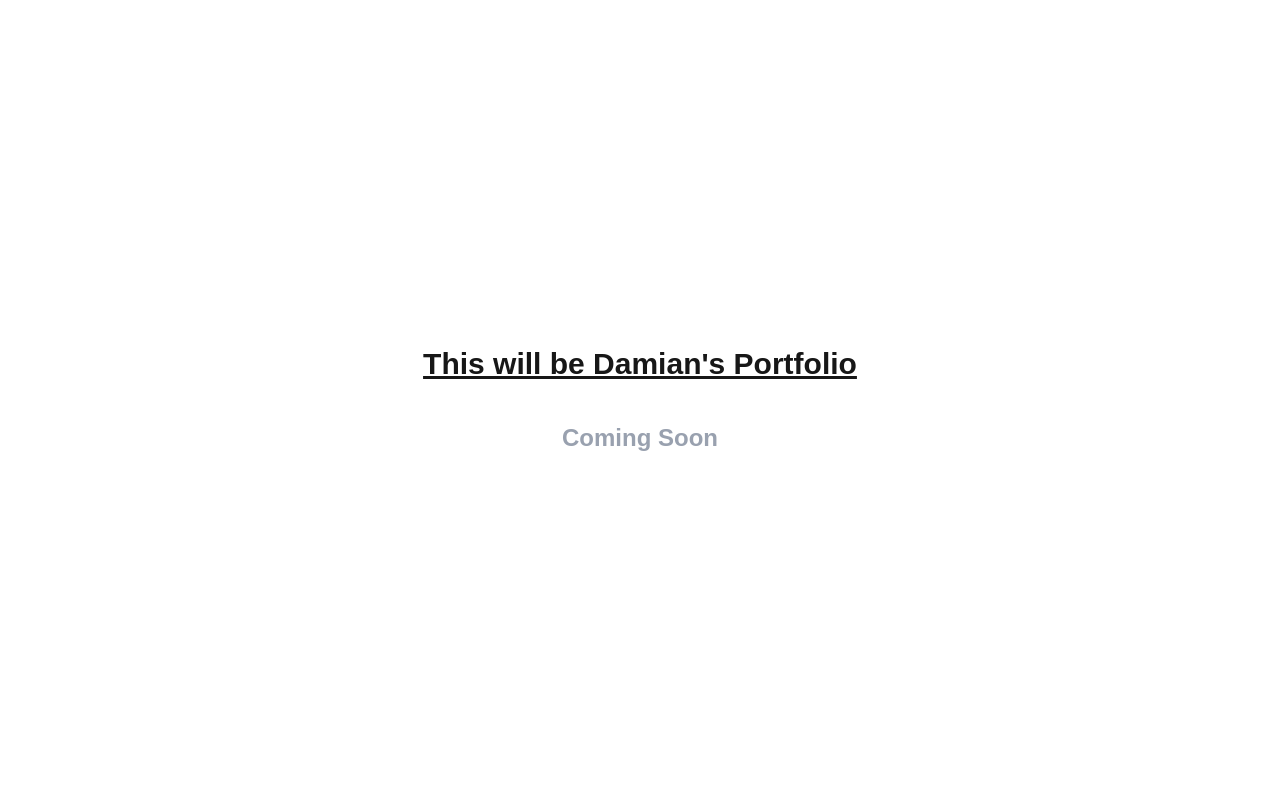
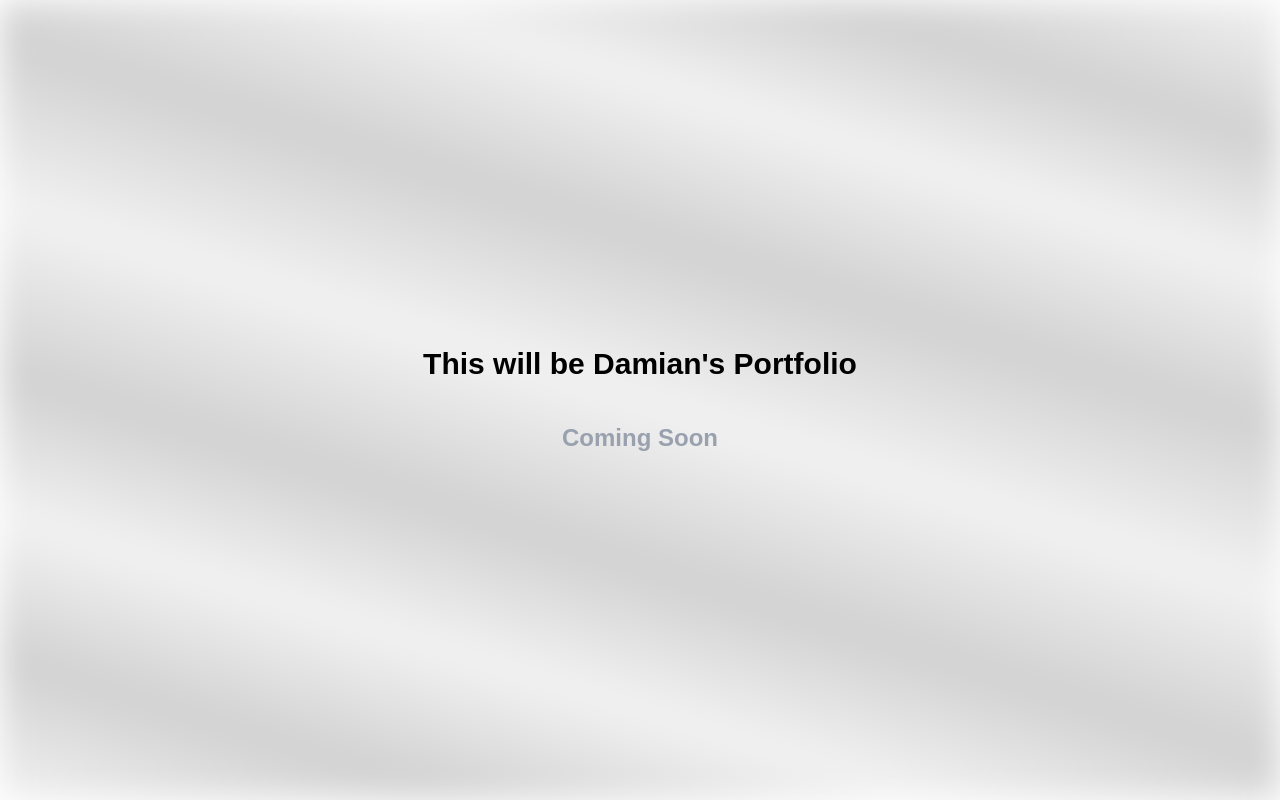
Before and after one commit to damian-pebe/damian-pebe-portfolio, a Next.js app: page / in a window 1280 px wide. Built offline with nearby package versions, Linux system fonts and the light colour scheme.

Commit message:
added new bacground for portfolio

```diff
--- /dev/null
+++ b/app/LandingPage/Components/HomePage.tsx
@@ -0,0 +1,12 @@
+export default function HomePage() {
+  return (
+    <div
+      className="flex flex-col items-center justify-center h-screen"
+    >
+      <h1 className="text-3xl font-bold text-black pb-10">
+        This will be Damian's Portfolio
+      </h1>
+      <h1 className="text-2xl font-bold text-gray-400">Coming Soon</h1>
+    </div>
+  );
+}
--- /dev/null
+++ b/app/LandingPage/LandingPage.tsx
@@ -0,0 +1,9 @@
+import HomePage from "./Components/HomePage";
+
+export default function LandingPage() {
+  return (
+    <div>
+      <HomePage />
+    </div>
+  );
+}
--- a/app/layout.tsx
+++ b/app/layout.tsx
@@ -23,12 +23,17 @@ export default function RootLayout({
   children: React.ReactNode;
 }>) {
   return (
-    <html lang="en">
-      <body
-        className={`${geistSans.variable} ${geistMono.variable} antialiased`}
-      >
-        {children}
-      </body>
-    </html>
-  );
+  <html lang="en">
+    <body className={`relative inset-0 ${geistSans.variable} ${geistMono.variable} antialiased`}>
+      <div
+        className="absolute inset-0 blur-lg -z-10"
+        style={{
+          background: ` linear-gradient(17deg,rgba(242, 242, 242, 1) 0%, rgba(209, 209, 209, 1) 12%, rgba(242, 242, 242, 1) 24%, rgba(209, 209, 209, 1) 36%, rgba(242, 242, 242, 1) 50%, rgba(209, 209, 209, 1) 64%, rgba(242, 242, 242, 1) 77%, rgba(209, 209, 209, 1) 88%, rgba(242, 242, 242, 1) 100%)`,
+        }}
+      />
+      {children}
+    </body>
+  </html>
+);
+
 }
--- a/app/page.tsx
+++ b/app/page.tsx
@@ -1,12 +1,9 @@
+import LandingPage from "./LandingPage/LandingPage";
+
 export default function Home() {
   return (
-    <div className="flex flex-col items-center justify-center min-h-screen p-24">
-      <h1 className="text-3xl font-bold underline pb-10">
-        This will be Damian's Portfolio
-      </h1>
-      <h1 className="text-2xl font-bold text-gray-400">
-       Coming Soon
-      </h1>
+    <div>
+      <LandingPage />
     </div>
   );
 }
```
